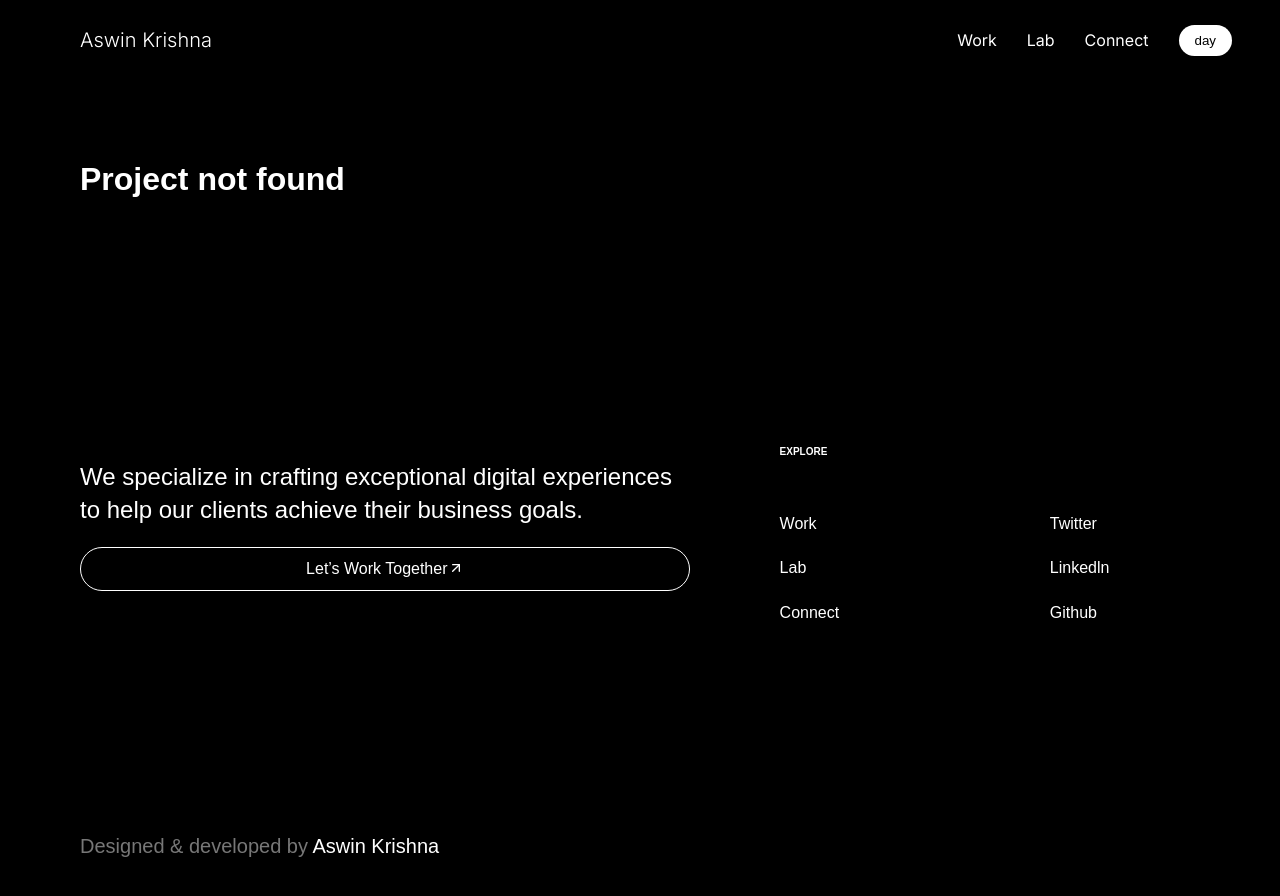
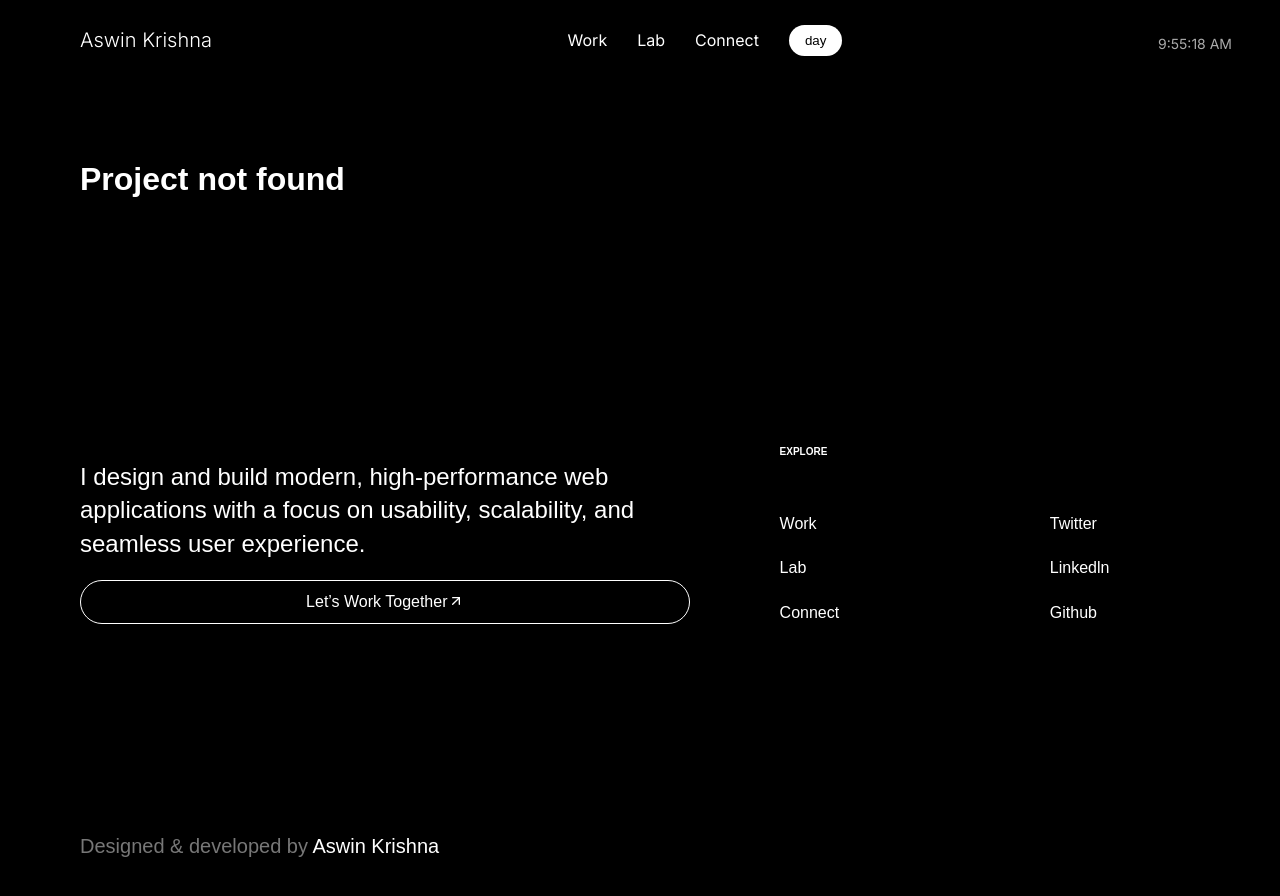
Before and after one commit to aaswne/aswinkrishna-portfolio, a React (Vite) app: page /project/1 in a window 1280 px wide. Shown: the top 896 px of the page. Built offline with nearby package versions, Linux system fonts and the light colour scheme.

Commit message:
added time

```diff
--- a/src/App.jsx
+++ b/src/App.jsx
@@ -15,7 +15,7 @@ function Home({ open, handleClick }) {
     <div className="app">
       <NavBar open={open} handleClick={handleClick} />
 
-      <Hero />
+      <Hero/>
 
       <section id="work">
         <Projects />
@@ -45,7 +45,6 @@ export default function App() {
     <BrowserRouter>
       <Routes>
 
-        {/* HOME */}
         <Route
           path="/"
           element={
@@ -56,7 +55,7 @@ export default function App() {
           }
         />
 
-        {/* DYNAMIC CASE STUDY */}
+
         <Route
           path="/project/:id"
           element={<CaseStudy />}
--- a/src/components/Footer/Footer.css
+++ b/src/components/Footer/Footer.css
@@ -84,6 +84,10 @@
   font-size: 16px;
   line-height: 1.4;
   font-weight: 400;
+}
+
+.footer-links a:hover{
+  color: blue;
 }
 
 /* Tablet */
--- a/src/components/Footer/Footer.jsx
+++ b/src/components/Footer/Footer.jsx
@@ -6,8 +6,8 @@ export default function Footer() {
     <footer className="footer">
       <div className="footer-left">
         <h2>
-          We specialize in crafting exceptional digital experiences to help our
-          clients achieve their business goals.
+          I design and build modern, high-performance web applications with a
+          focus on usability, scalability, and seamless user experience.
         </h2>
 
         <a href="mailto:ashhwin041@gmail.com" className="footer-btn">
--- a/src/components/Hero/Hero.css
+++ b/src/components/Hero/Hero.css
@@ -61,7 +61,7 @@
 }
 
 .hero-btn:hover {
-  background:white;
+  background: white;
   color: black;
 }
 
@@ -81,7 +81,7 @@
     margin-bottom: 0;
   }
 
-  .hero-btn{
+  .hero-btn {
     padding: 12px 24px;
   }
 
--- a/src/components/Hero/Hero.jsx
+++ b/src/components/Hero/Hero.jsx
@@ -1,5 +1,5 @@
 import "./Hero.css";
-export default function Hero() {
+export default function Hero({open,}) {
 
   return (
     <section className="hero">
--- a/src/components/NavBar/NavBar.css
+++ b/src/components/NavBar/NavBar.css
@@ -70,3 +70,10 @@
   transform: rotate(180deg);
   opacity: 0.8;
 }
+
+.time{
+  margin-top: 20px;
+  font-size: 14px;
+  color: #aaa;
+  text-align: center;
+}
--- a/src/components/NavBar/NavBar.jsx
+++ b/src/components/NavBar/NavBar.jsx
@@ -1,8 +1,17 @@
 import "./NavBar.css";
-import { RxHamburgerMenu } from "react-icons/rx";
-import { IoClose } from "react-icons/io5";
+import { useState, useEffect } from "react";
 
 export default function Navbar({ handleClick, open }) {
+  const [time, setTime] = useState(new Date());
+
+  useEffect(() => {
+    const interval = setInterval(() => {
+      setTime(new Date());
+    }, 1000);
+
+    return () => clearInterval(interval);
+  }, []);
+
   return (
     <>
       <nav className="navbar">
@@ -23,11 +32,7 @@ export default function Navbar({ handleClick, open }) {
           </li>
         </ul>
 
-      <button onClick={handleClick} className="hamburg">
-        <span className={`icon ${open ? "open" : ""}`}>
-          {open ? <IoClose /> : <RxHamburgerMenu />}
-        </span>
-      </button>
+        <p className="time" >{time.toLocaleTimeString()}</p>
       </nav>
     </>
   );
```
Lines whose indentation alone changed are shown as unchanged.
